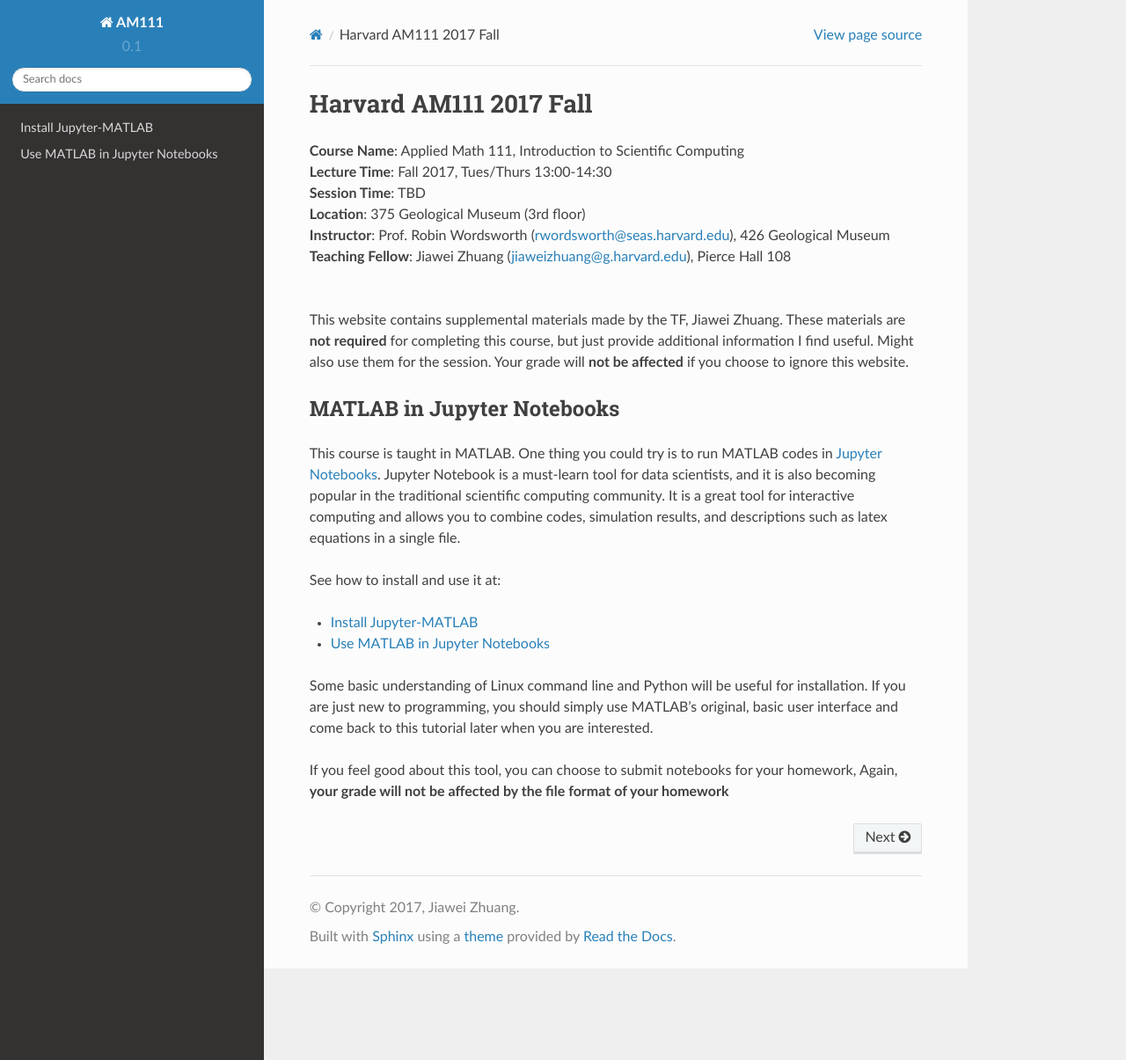
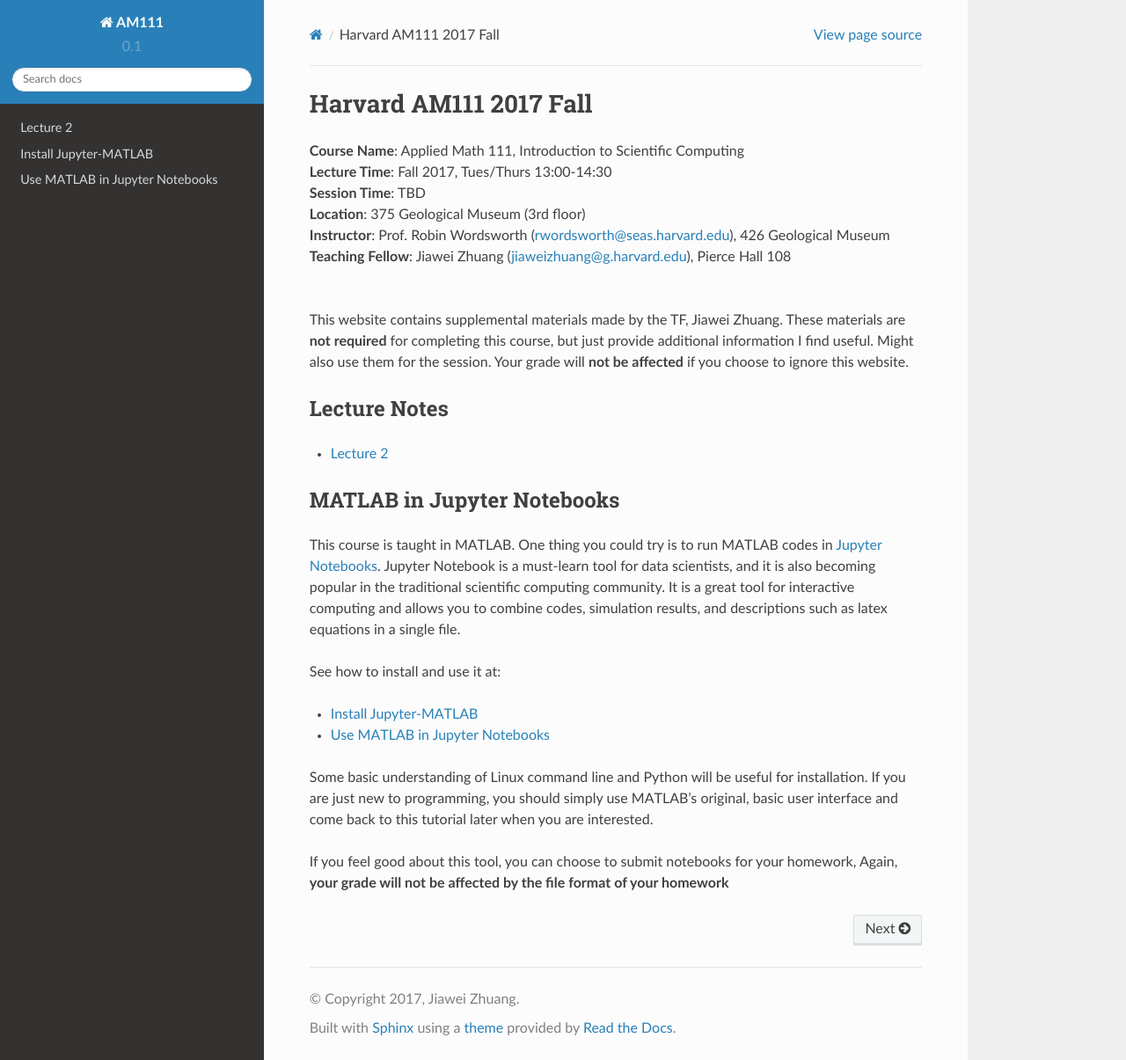
Before and after one commit to JiaweiZhuang/AM111, a Sphinx documentation site: the page built from docs/index.rst, in a window 1280 px wide and 1205 px high. Shown: the whole window at 88% size. Built offline with Sphinx 7.4.7 and the Read the Docs theme 2.0.0, drawn with Linux system fonts in a browser that asks for light colours.

Commit message:
Lecture note for logic gates
Signed-off-by: JiaweiZhuang <jiaweizhuang@g.harvard.edu>

```diff
--- a/docs/index.rst
+++ b/docs/index.rst
@@ -14,6 +14,12 @@ These materials are **not required** for completing this course,
 but just provide additional information I find useful. Might also use them for the session.
 Your grade will **not be affected** if you choose to ignore this website.
 
+Lecture Notes
+-------------
+.. toctree::
+   :maxdepth: 1
+
+   lecture2_logics.ipynb
 
 MATLAB in Jupyter Notebooks
 ---------------------------
```
Also changed, not shown: docs/lecture2_logics.ipynb (added), 1 other file.
